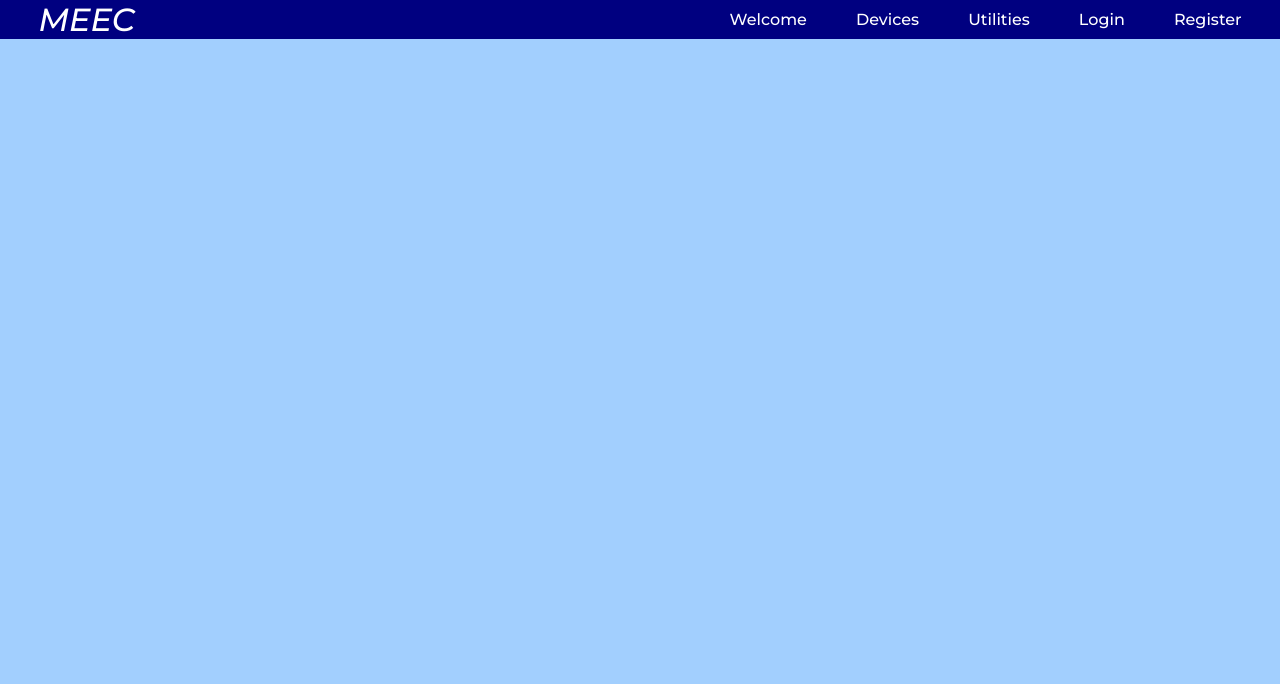
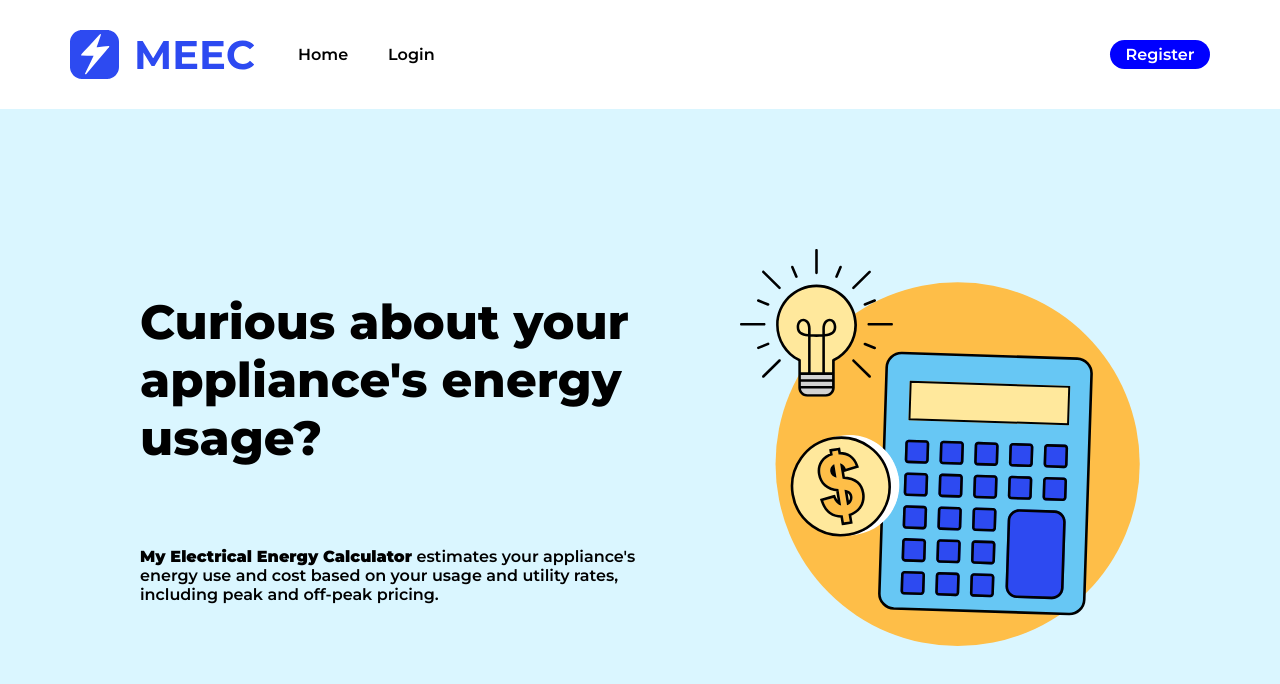
Before and after one commit to aflopez87/CapstoneProject, a React (Vite) app in the folder frontend/: page /home in a window 1280 px wide. Shown: the top 684 px of the page. Built offline with nearby package versions, Linux system fonts and the light colour scheme; a web font is replaced by a local one.

Commit message:
updated pages CSS

```diff
--- a/frontend/src/App.jsx
+++ b/frontend/src/App.jsx
@@ -1,3 +1,4 @@
+import MEECLogo from "./images/MEEC_Logo.svg"
 import React from "react";
 import { Routes, Route, Link } from "react-router-dom";
 // Admin components
@@ -16,13 +17,14 @@ export default function App() {
   return (
     <>
       <header>
-      <h1 className="heading">MEEC</h1>
+      <img alt="logo" src={MEECLogo} className="logo"/>
       <nav>
-        <Link to ="/home">Welcome</Link>
-        <Link to ="/users/devices">Devices</Link>
-        <Link to ="/users/utilities">Utilities</Link>
-        <Link to ="/login">Login</Link>
-        <Link to ="/register">Register </Link>
+        <Link to ="/home" id="homeLink">Home</Link>
+        {/* <Link to ="/users/devices">Devices</Link>
+        <Link to ="/users/utilities">Utilities</Link> */}
+        <Link to ="/login" id="loginlink">Login</Link>
+        <div className = "headerspace"></div>
+        <Link to ="/register" id="registerlink">Register </Link>
       </nav>
       </header>
       <main>
@@ -31,10 +33,12 @@ export default function App() {
           {/* <Route path="/admin/home" element={<AdminHome />} />
           <Route path="/admin/devices" element={<AdminDevices />} />
           <Route path="/admin/utilities" element ={<AdminUtility />}/> */}
+
           {/* User routes */}
-          <Route path="/users/home" element={<UserHome />} />
-          <Route path="/users/devices" element={<UserDevices />} />
-          <Route path="/users/utilities" element ={<UserUtility/>}/>
+          <Route path="/home" element={<UserHome/>} />
+          {/* <Route path="/devices" element={<UserDevices />} />
+          <Route path="/utilities" element ={<UserUtility/>}/> */}
+
           {/* Auth routes */}
           <Route path="/login" element ={<Login/>}/>
           <Route path="/register" element ={<Registration/>}/>
--- a/frontend/src/Components/Forms/Forms.css
+++ b/frontend/src/Components/Forms/Forms.css
@@ -13,7 +13,7 @@
 #register{
     display: grid;
     width: 350px;
-    height: 450px;
+    height: 400px;
     background-color:rgba(255, 255, 255, 1);
     margin: auto;
     align-self: center;
--- a/frontend/src/Components/User/Home.css
+++ b/frontend/src/Components/User/Home.css
@@ -0,0 +1,24 @@
+main{
+    display: flex;
+    align-items: center;
+    padding: 50px;
+}
+
+.homepage img{
+    width: 400px;
+    padding: 40px;
+}
+
+.homepage h1{
+    font-size: 3em;
+    font-weight: 750;
+    padding: 40px;
+}
+
+.homepage p{
+    padding: 40px;
+}
+
+strong{
+    font-weight: 900;
+}
--- a/frontend/src/Components/User/Home.jsx
+++ b/frontend/src/Components/User/Home.jsx
@@ -1,8 +1,5 @@
-// TODO: User homepage that list the user's devices, displays their utility and rates, takes their bill and calculates spending per device
-// GET all user devices and add device button that takes user to devices page
-// GET User Utility with Peak/Off-Peak Rates
-// Show consumption calculation based on userdevices, device wattage, device usage, and utility rates
-
+import HomeImage from "../../images/HomepageImage.svg"
+import "./Home.css"
 import { useState, useEffect, useContext } from "react";
 import { AuthContext } from "../../UseContext";
 import axios from "axios";
@@ -10,133 +7,18 @@ import { useNavigate } from "react-router-dom";
 import { Pie } from "react-chartjs-2";
 import { Chart as ChartJS, ArcElement, Tooltip, Legend } from "chart.js";
 
-ChartJS.register(ArcElement, Tooltip, Legend);
 
 export default function UserHome() {
-  const { user, token } = useContext(AuthContext);
-  const [userDevices, setUserDevices] = useState([]);
-  const [utility, setUtility] = useState(null);
-
-  const navigate = useNavigate();
-
-  // GET all user devices
-  useEffect(() => {
-    async function fetchUserDevices() {
-      try {
-        const res = await axios.get(`/api/user_devices/${user.id}`, {
-          headers: { Authorization: `Bearer ${token}` }
-        });
-        setUserDevices(res.data);
-      } catch (err) {
-        console.error("Error fetching user devices:", err);
-      }
-    }
-
-    async function fetchUserUtility() {
-      try {
-        const res = await axios.get(`/api/utilities/user/${user.id}`, {
-          headers: { Authorization: `Bearer ${token}` }
-        });
-        setUtility(res.data);
-      } catch (err) {
-        console.error("Error fetching utility:", err);
-      }
-    }
-
-    if (user?.id) {
-      fetchUserDevices();
-      fetchUserUtility();
-    }
-  }, [user, token]);
-
-  // Calculate consumption and spending per device
-  const calculateSpending = () => {
-    // Return if no utility or bill are selected/
-    if (!utility || !monthlyBill || isNaN(monthlyBill)) return;
-
-    const totalConsumption = userDevices.reduce((sum, device) => {
-      const hours = device.usage_hours || 0;
-      const wattage = device.wattage || 0;
-      return sum + (wattage * hours);
-    }, 0);
-
-    const spending = userDevices.map((device) => {
-      const hours = device.usage_hours || 0;
-      const wattage = device.wattage || 0;
-      const deviceConsumption = wattage * hours;
-      const share = deviceConsumption / totalConsumption;
-      const estimatedCost = share * parseFloat(monthlyBill);
-
-      return {
-        name: device.custom_device || device.name,
-        cost: estimatedCost
-      };
-    });
-
-    setSpendingData(spending);
-  };
-
-  const pieChartData = {
-    labels: spendingData.map((d) => d.name),
-    datasets: [
-      {
-        data: spendingData.map((d) => d.cost.toFixed(2)),
-        backgroundColor: [
-          "#FF6384", "#36A2EB", "#FFCE56", "#4BC0C0", "#9966FF", "#FF9F40"
-        ]
-      }
-    ]
-  };
 
   return (
-    <div className="user-home">
-      <h2>Welcome, {user?.name}</h2>
-
-      {/* GET all user devices and add device button */}
-      <section>
-        <h3>Your Devices</h3>
-        <ul>
-          {userDevices.map((device) => (
-            <li key={device.id}>
-              {device.name}: {device.wattage}W {device.usage_hours}hrs
-            </li>
-          ))}
-        </ul>
-        <button onClick={() => navigate("/devices")}>Add Device</button>
-      </section>
-
-      {/* GET User Utility with Peak/Off-Peak Rates */}
-      <section>
-        <h3>Your Utility Rates</h3>
-        {utility ? (
-          <p>
-            Peak Rate: ${utility.peak_rate} / kWh<br />
-            Off-Peak Rate: ${utility.off_peak_rate} / kWh
-          </p>
-        ) : (
-          <p>Loading utility info...</p>
-        )}
-      </section>
-
-      {/* Monthly bill input and spending calculation */}
-      <section>
-        <h3>Monthly Bill</h3>
-        <input
-          type="number"
-          value={monthlyBill}
-          onChange={(e) => setMonthlyBill(e.target.value)}
-          placeholder="Enter your bill in USD"
-        />
-        <button onClick={calculateSpending}>Calculate Spending</button>
-      </section>
-
-      {/* Pie chart visualization */}
-      {spendingData.length > 0 && (
-        <section>
-          <h3>Spending Breakdown</h3>
-          <Pie data={pieChartData} />
-        </section>
-      )}
-    </div>
+    <>
+    <main className="homepage" id="loggedin">
+      <div className="hometext">
+        <h1>Curious about your appliance's energy usage?</h1>
+        <p><strong>My Electrical Energy Calculator</strong> estimates your appliance's energy use and cost based on your usage and utility rates, including peak and off-peak pricing.</p>
+      </div>
+      <img alt="image" src={HomeImage}/>
+    </main>
+    </>
   );
 }
--- a/frontend/src/index.css
+++ b/frontend/src/index.css
@@ -7,37 +7,52 @@
 * {
   font-family: "Montserrat", sans-serif;
   font-optical-sizing: auto;
-  font-weight: 500;
+  font-weight: 550;
   font-style: normal;
 }
 
-.heading{
-    margin-left: 3%;
-    font-style: italic;
-    color: white;
-
+.logo{
+    padding: 30px 20px;
 }
 
 header{
     display: flex;
-    background-color: navy;
     align-items: center;
-    justify-content: space-between;
-    color: white;
+    /* justify-content: space-between; */
+    background-color: white;
+    padding: 0 50px;
 }
 body{
-    background-color: #A2CFFE;
+    background-color: #DAF6FF;
 }
+
 nav{
-    color: white;
     display: flex;
-    flex-direction: row;
     justify-content: space-between;
     text-align: center;
-    width: 40%;
-    margin-right: 3%;
+    align-items: center;
+    width: 100%;
 }
+
+.headerspace{
+    flex-grow: 1;
+}
+
+a {
+    padding: 20px;
+}
+
+#registerlink{
+    align-self: center;
+    margin: 20px;
+    background-color: blue;
+    color: white;
+    padding: 5px;
+    border-radius: 15px;
+    width: 90px;
+}
+
 a:link, a:visited{
-    color: white;
+    color: black;
     text-decoration: none;
 }
```
